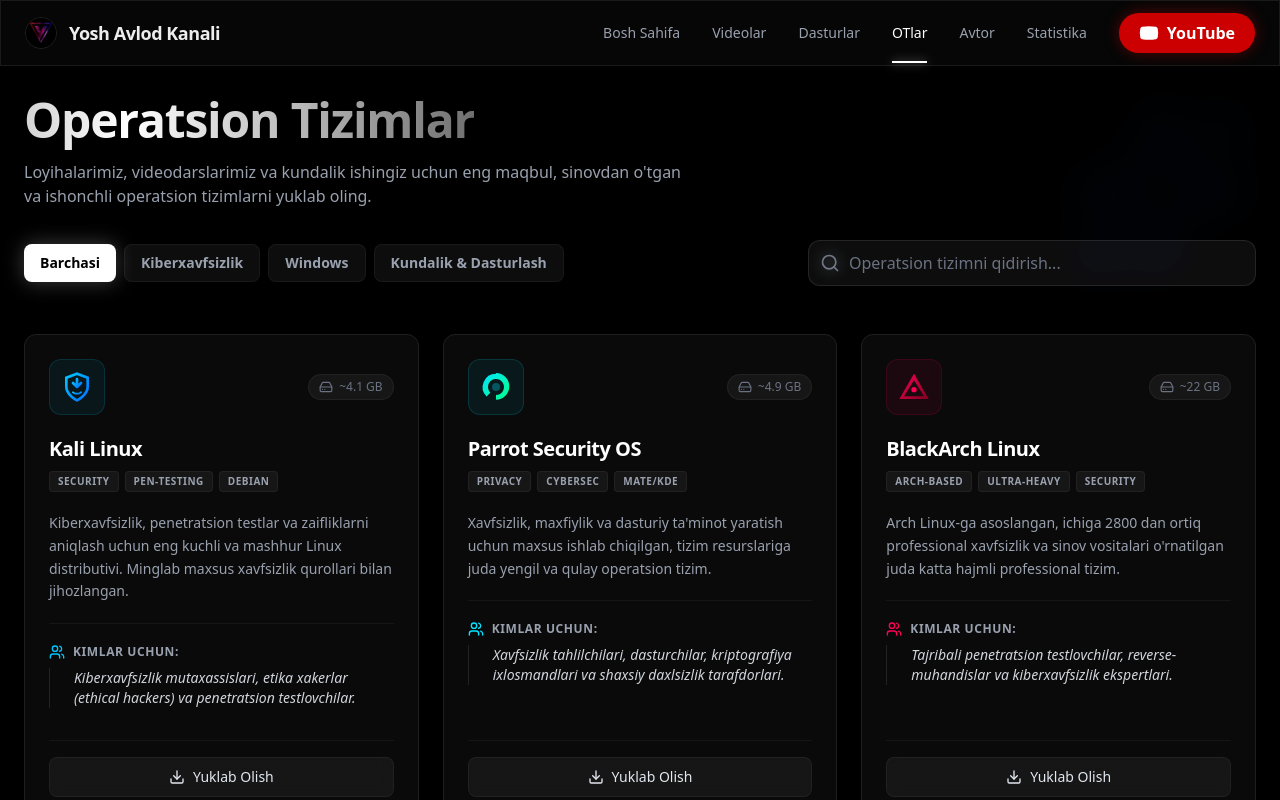
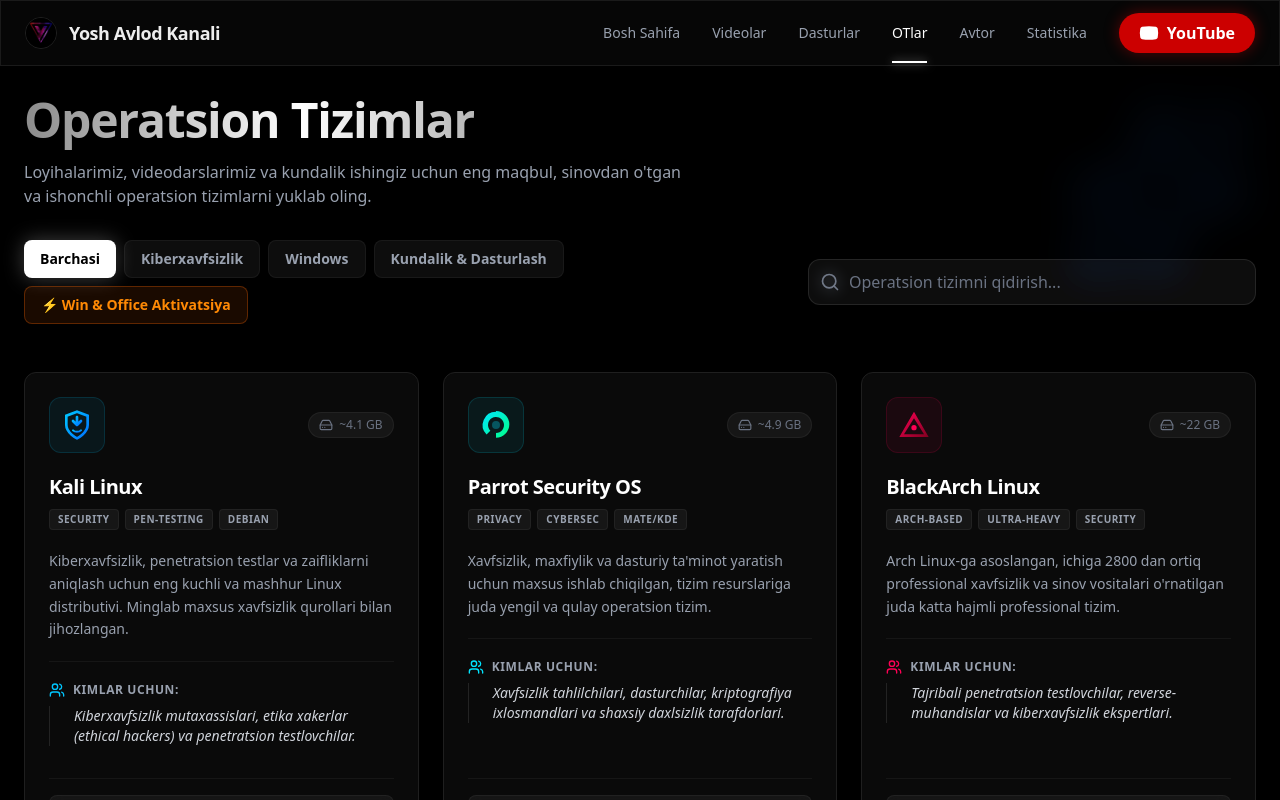
Before and after one commit to bekfurr/yosh-avlod-kanali, a Next.js app: page /os in a window 1280 px wide. Shown: the top 800 px of the page. Built offline with nearby package versions, Linux system fonts and the light colour scheme.

Commit message:
special page update

```diff
--- a/src/app/os/page.tsx
+++ b/src/app/os/page.tsx
@@ -299,10 +299,11 @@
     const [hoveredCard, setHoveredCard] = useState<string | null>(null);
 
     const categories = [
-        { id: 'All', name: 'Barchasi' },
-        { id: 'Cybersecurity', name: 'Kiberxavfsizlik' },
-        { id: 'Windows', name: 'Windows' },
-        { id: 'General', name: 'Kundalik & Dasturlash' }
+        { id: 'All', name: 'Barchasi', special: false },
+        { id: 'Cybersecurity', name: 'Kiberxavfsizlik', special: false },
+        { id: 'Windows', name: 'Windows', special: false },
+        { id: 'General', name: 'Kundalik & Dasturlash', special: false },
+        { id: 'Activation', name: '⚡ Win & Office Aktivatsiya', special: true },
     ];
 
     // Filter systems
@@ -341,6 +342,21 @@
                         <div className="flex flex-wrap gap-2 w-full md:w-auto">
                             {categories.map((cat) => {
                                 const isActive = activeCategory === cat.id;
+                                if (cat.special) {
+                                    return (
+                                        <button
+                                            key={cat.id}
+                                            onClick={() => setActiveCategory(cat.id)}
+                                            className={`relative px-4 py-2 rounded-lg text-sm font-semibold transition-all duration-300 ${
+                                                isActive
+                                                ? 'text-black bg-orange-400 shadow-[0_0_20px_rgba(251,146,60,0.5)]'
+                                                : 'text-orange-400 bg-orange-500/10 border border-orange-500/30 hover:bg-orange-500/20'
+                                            }`}
+                                        >
+                                            {cat.name}
+                                        </button>
+                                    );
+                                }
                                 return (
                                     <button
                                         key={cat.id}
@@ -373,7 +389,8 @@
                     </div>
                 </div>
 
-                {/* Operating System Grid */}
+                {/* Operating System Grid - hidden when Activation tab is active */}
+                {activeCategory !== 'Activation' && (
                 <div className="grid grid-cols-1 md:grid-cols-2 lg:grid-cols-3 gap-6 pb-20">
                     <AnimatePresence mode="popLayout">
                         {filteredOS.length > 0 ? (
@@ -491,9 +508,11 @@
                         )}
                     </AnimatePresence>
                 </div>
+                )}
 
                 {/* ===== ACTIVATION GUIDE SECTION ===== */}
-                <div className="mt-20 pt-16 border-t border-white/5" id="activation">
+                {activeCategory === 'Activation' && (
+                <div className="pb-20" id="activation">
                     <div className="mb-10 flex items-center gap-4">
                         <div className="w-12 h-12 rounded-xl bg-orange-500/10 border border-orange-500/20 flex items-center justify-center">
                             <ShieldCheck className="w-6 h-6 text-orange-400" />
@@ -596,6 +615,7 @@
                         </div>
                     </div>
                 </div>
+                )}
             </Section>
         </div>
     );
```
